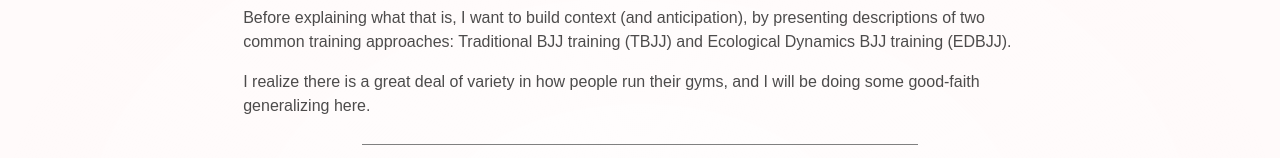
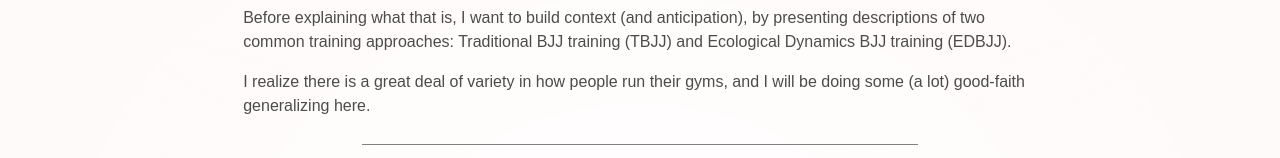
Before and after one commit to kaljulee/fakejiujitsu, a SvelteKit app: page /test-driven-training in a window 1280 px wide. Shown: the part 163-321 px from the top of the page. Built offline with nearby package versions, Linux system fonts and the light colour scheme.

Commit message:
small tdt language change

```diff
--- a/src/routes/test-driven-training/+page.svelte
+++ b/src/routes/test-driven-training/+page.svelte
@@ -8,7 +8,7 @@
 <PageWrapper>
     <p>When describing FJJ, I am usually talking about 1st order principles, models, and predictions.  However, because FJJ has no outside authoritative source of truth, it requires an unconventional approach to training, which I am calling <strong>Test-Driven Training</strong>.<p/>
     <p>Before explaining what that is, I want to build context (and anticipation), by presenting descriptions of two common training approaches: Traditional BJJ training (TBJJ) and Ecological Dynamics BJJ training (EDBJJ).</p>
-    <p>I realize there is a great deal of variety in how people run their gyms, and I will be doing some good-faith generalizing here.</p>
+    <p>I realize there is a great deal of variety in how people run their gyms, and I will be doing some (a lot) good-faith generalizing here.</p>
     <hr/>
     <div class="section-head">
         <h1>Traditional BJJ Training</h1>
```
